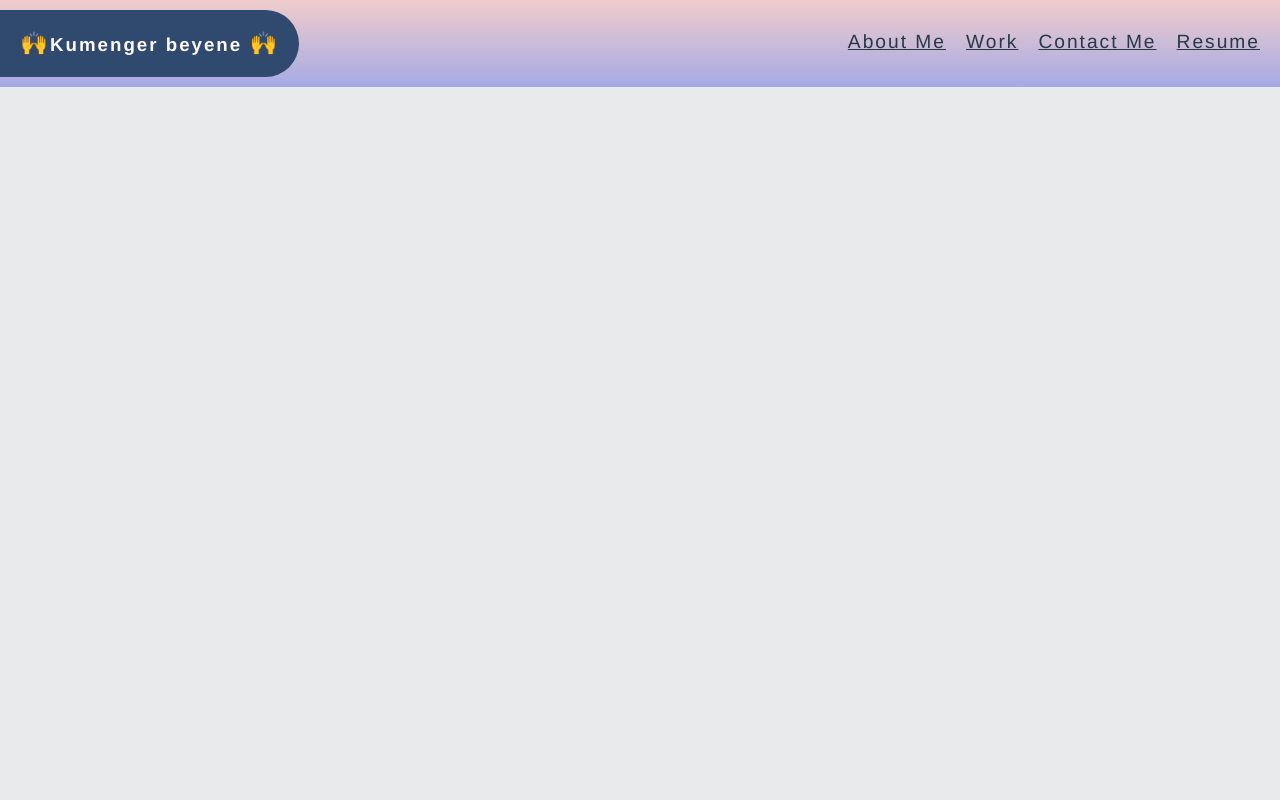
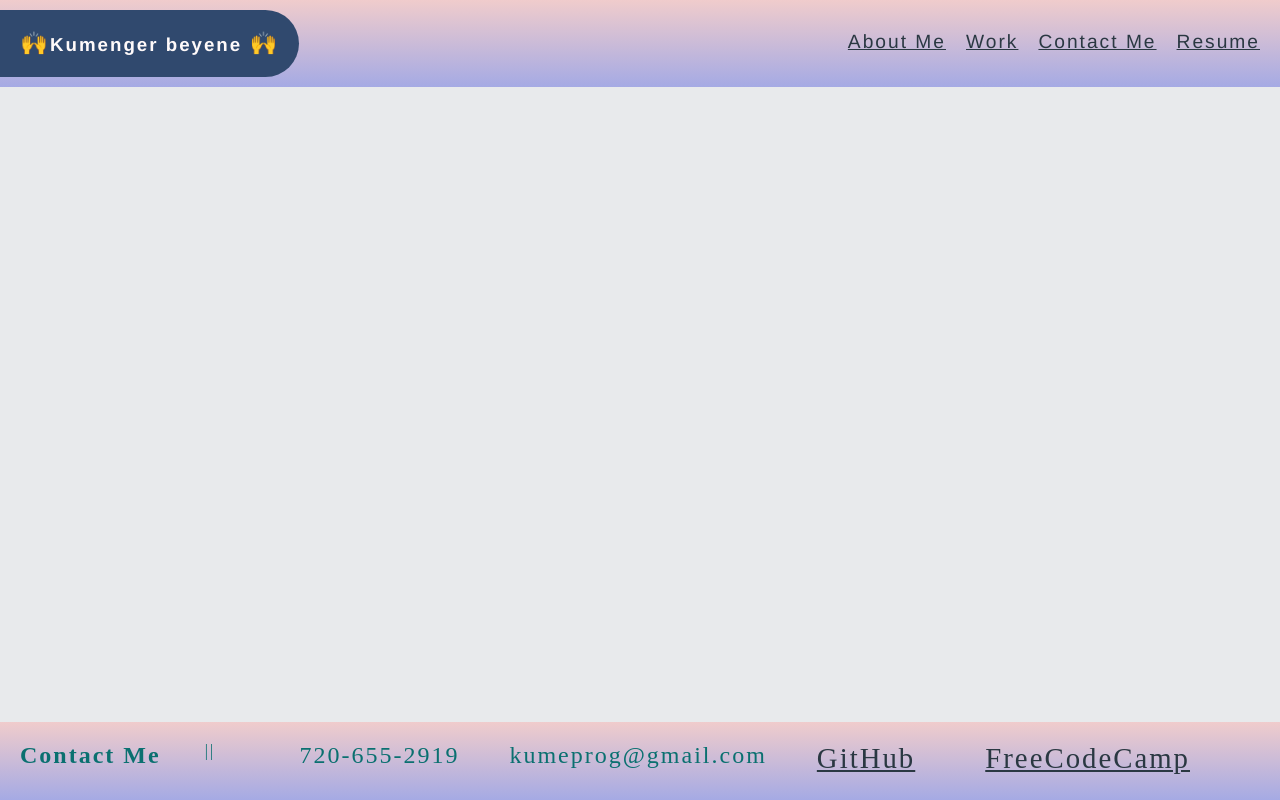
Before and after one commit to kumenger/personal-portofolio, a plain HTML site: page index.html in a window 1280 px wide. Drawn offline with Linux system fonts and the light colour scheme; files whose address does not match are found by name.

Commit message:
footer section added

```diff
--- a/assest/css/style.css
+++ b/assest/css/style.css
@@ -45,6 +45,14 @@ a:hover{
         flex-direction: column;
         align-items: flex-start;
     }
+    .contactinfo ul li{
+
+
+        font-size: medium;
+    }
+    .cotactholder h1{
+        font-size: medium;
+    }
 
 
 }
@@ -68,3 +76,38 @@ h3::before {
     width: max-content;
     border-radius: 0 50px 50px 0;
 }
+#footer{
+ display: flex;
+ justify-content: space-between;
+ padding: 20px;
+ background: linear-gradient(#f0cccc, #a5aae4);;
+  color: rgb(10, 112, 112);
+  letter-spacing: 2px;
+}
+
+footer{
+    margin-top: auto;
+}
+main{
+
+
+}
+body{
+    display: flex;
+    flex-direction: column;
+    min-height: 100vh;
+}
+.contactinfo{
+    display: flex;
+    flex-direction: row;
+    justify-content: space-between;
+}
+.contactinfo li{
+    padding-right:50px;
+    list-style: none;
+    font-size: x-large;
+    margin-bottom: 5px;
+}
+.cotactholder h1{
+    font-size: x-large;
+}
--- a/index.html
+++ b/index.html
@@ -16,7 +16,10 @@
             <nav class="list">
                 <ul>
 
-                    <a href="">About Me</a><a href="">Work</a><a href="">Contact Me </a><a href="">Resume</a>
+                    <a href="">About Me</a>
+                    <a href="">Work</a>
+                    <a href="#footer">Contact Me </a>
+                    <a href="">Resume</a>
                 </ul>
             </nav>
         </div>
@@ -27,7 +30,19 @@
 
     </main>
     <footer>
+     <section id="footer">
+        <div class="cotactholder"><h1>Contact Me</h1> </div>
+               ||
+        <div class="contactinfo">
+            <ul>
+                <li>720-655-2919</li>
+                <li>kumeprog@gmail.com</li>
+                <li><a href="https://github.com/kumenger">GitHub</a> </li>
+                <li > <a href=" https://www.freecodecamp.org/kumengerbeyene">FreeCodeCamp</a></li>
+            </ul>
+        </div>
 
+     </section>
     </footer>
 
 </body>
```
